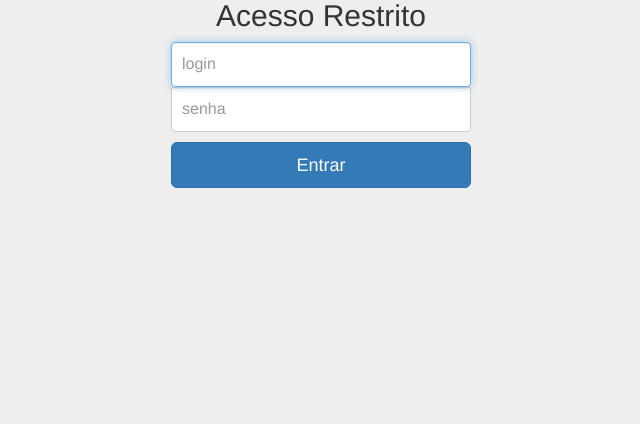
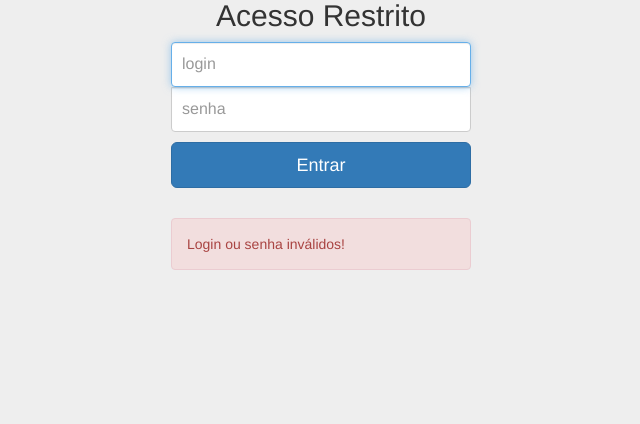
Before and after one commit to tassiogoncalves/agenda-php-mysql, a PHP site: page /agenda-php-mysql/login.php?erro=1 in a window 1280 px wide. Shown: the part 376-800 px from the top of the page, without its empty margins (319-959 px from the left). Run offline with PHP 8.4, Linux system fonts and the light colour scheme; some libraries are stand-ins or nearby versions.

Commit message:
Mensagem de Erro do Login

```diff
--- a/config.php
+++ b/config.php
@@ -1,6 +1,6 @@
 <?php
 //nome do site
-$site = '127.0.0.1/agenda-aps/';
+$site = '127.0.0.1/agenda-php-mysql/';
 
 //nome do banco de dados
 $nome_banco = "agendaaps";
--- a/css/login.css
+++ b/css/login.css
@@ -38,3 +38,7 @@ body {
   border-top-left-radius: 0;
   border-top-right-radius: 0;
 }
+
+.error{
+  margin-top: 30px;
+}
--- a/dao/verifica_login.php
+++ b/dao/verifica_login.php
@@ -26,7 +26,7 @@ else
   unset ($_SESSION['senha']);
   echo $login;
   echo $senha;
-  header('location:http://'.$site.'login.php');
+  header('location:http://'.$site.'login.php?erro=1');
 
 }
 
--- a/login.php
+++ b/login.php
@@ -15,7 +15,7 @@
   <link href="bootstrap/css/bootstrap.min.css" rel="stylesheet">
 
   <!-- CSS LOGIN -->
-  <link href="css/login.css" rel="stylesheet">
+  <link href="css/login.css?v2=<?php echo time();?>" rel="stylesheet">
 
 
 </head>
@@ -42,6 +42,13 @@ include "config.php";
           </label> -->
           <!-- </div> -->
           <button class="btn btn-lg btn-primary btn-block" name="entrar" type="submit">Entrar</button>
+          <div class="alert alert-danger error">
+            <?php
+                if(isset($_GET['erro'])){
+                  echo "Login ou senha inválidos!";
+                }
+            ?>
+          </div>
         </form>
 
       </div> <!-- /container -->
```
